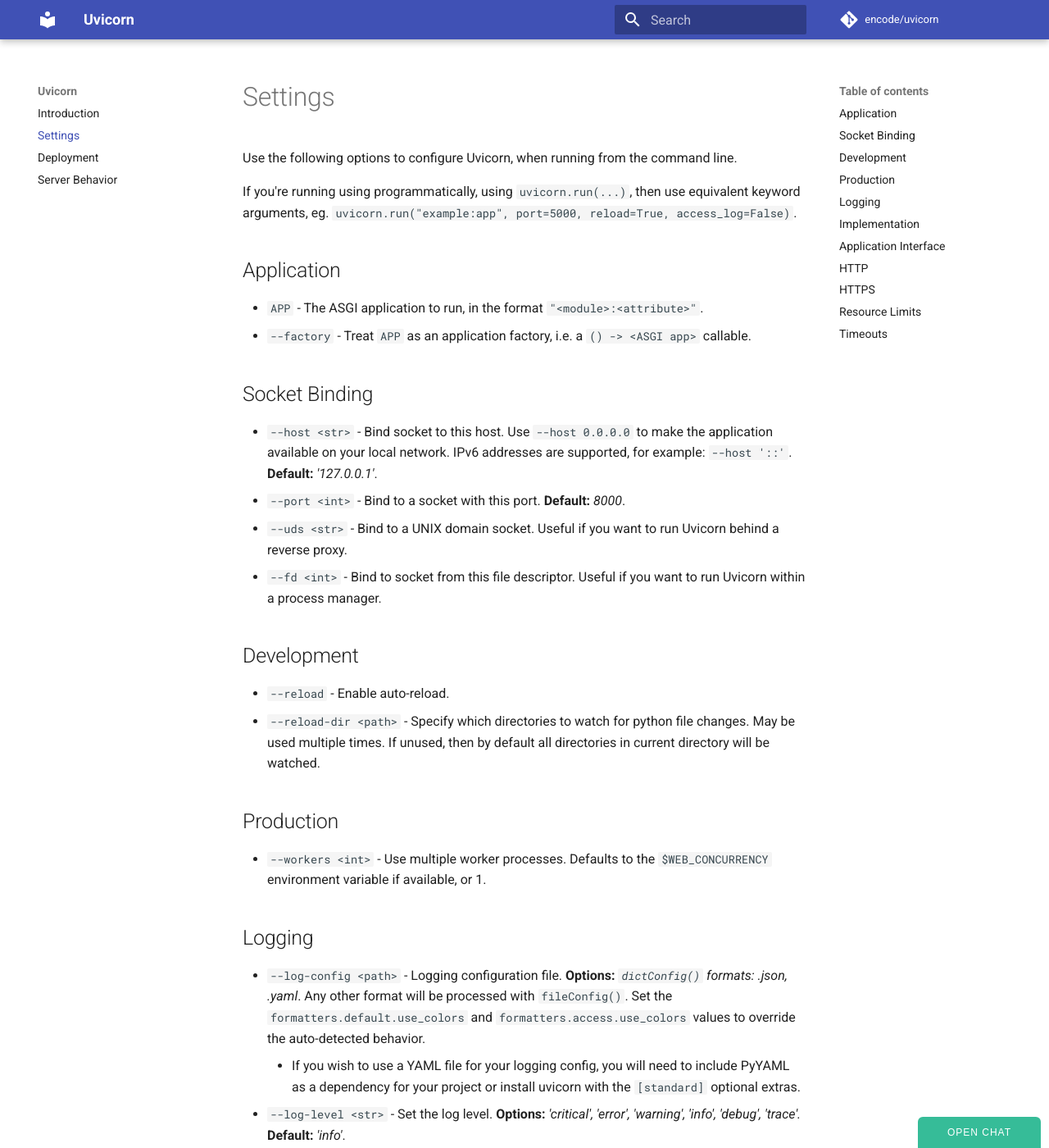
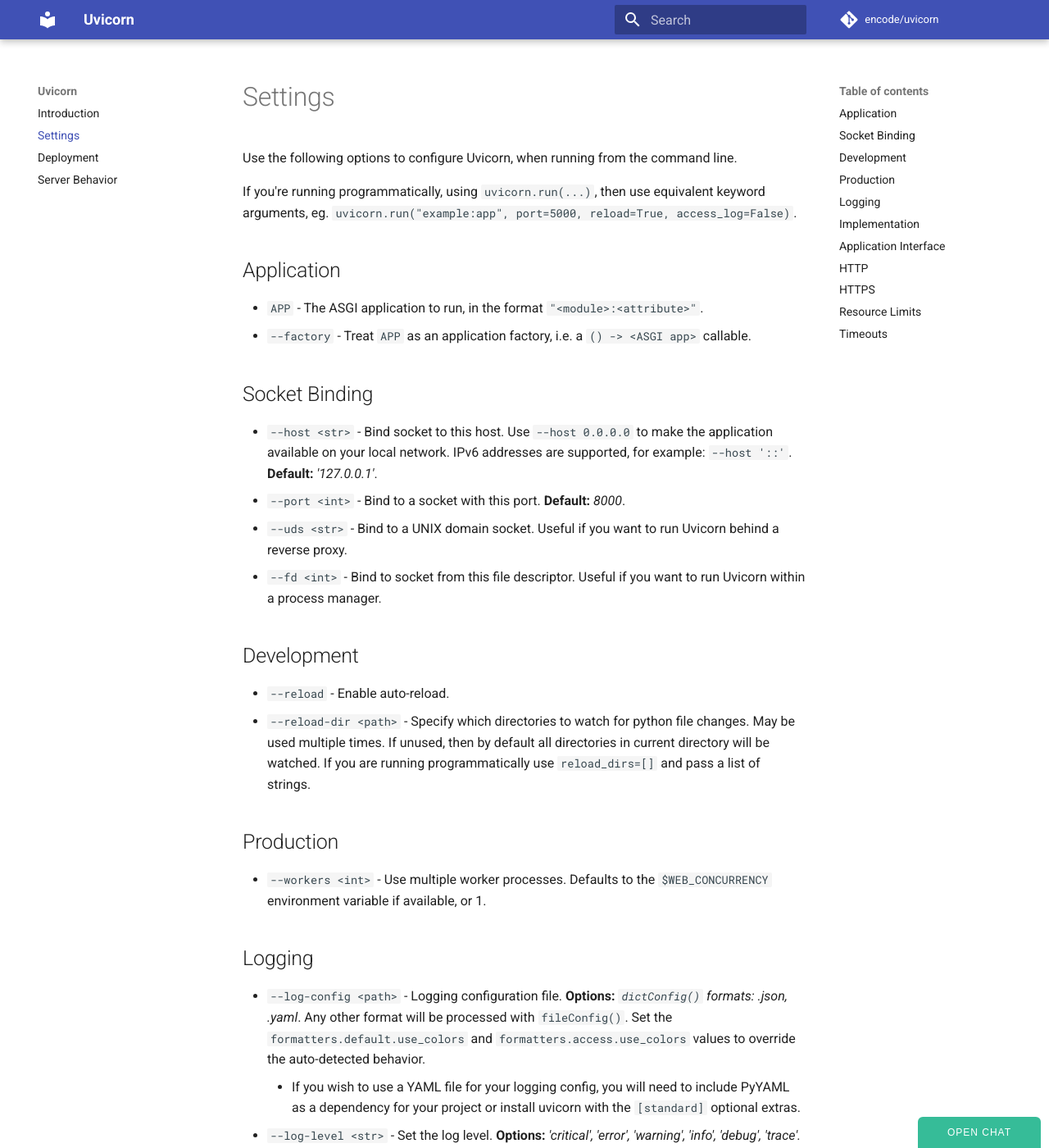
Before and after one commit to encode/uvicorn, an MkDocs documentation site: the page built from docs/settings.md, in a window 1280 px wide and 1400 px high. Shown: the whole window at 82% size. Built offline with MkDocs 1.6.1 and Material for MkDocs 9.7.7, drawn with Linux system fonts in a browser that asks for light colours; comment, search, counter and statistics services are not loaded.

Commit message:
Update docs about reload_dirs (#1028)
* Update docs: Added information about reload_dirs when running programmatically.

* Update docs: fixed typo.

```diff
--- a/docs/settings.md
+++ b/docs/settings.md
@@ -2,7 +2,7 @@
 
 Use the following options to configure Uvicorn, when running from the command line.
 
-If you're running using programmatically, using `uvicorn.run(...)`, then use
+If you're running programmatically, using `uvicorn.run(...)`, then use
 equivalent keyword arguments, eg. `uvicorn.run("example:app", port=5000, reload=True, access_log=False)`.
 
 ## Application
@@ -20,7 +20,7 @@
 ## Development
 
 * `--reload` - Enable auto-reload.
-* `--reload-dir <path>` - Specify which directories to watch for python file changes. May be used multiple times. If unused, then by default all directories in current directory will be watched.
+* `--reload-dir <path>` - Specify which directories to watch for python file changes. May be used multiple times. If unused, then by default all directories in current directory will be watched. If you are running programmatically use `reload_dirs=[]` and pass a list of strings.
 
 ## Production
 
```
